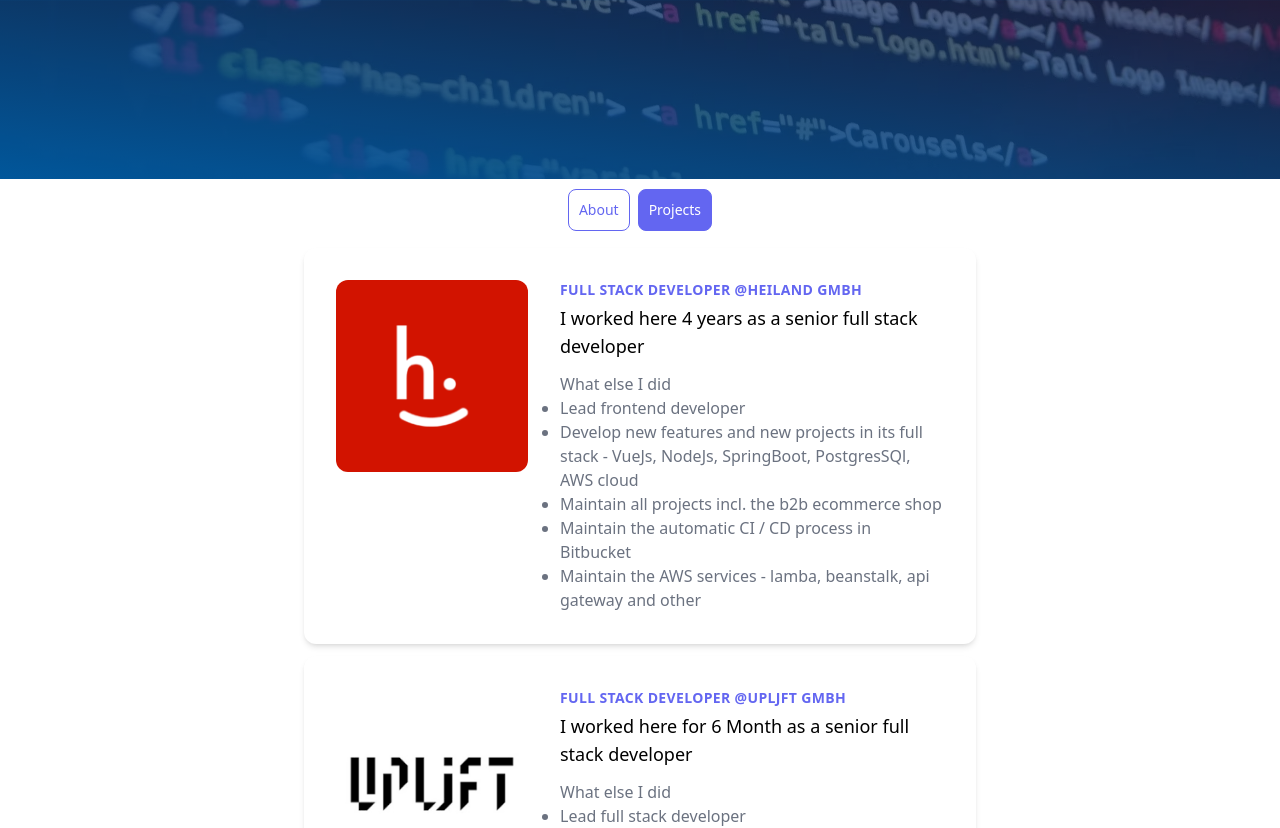
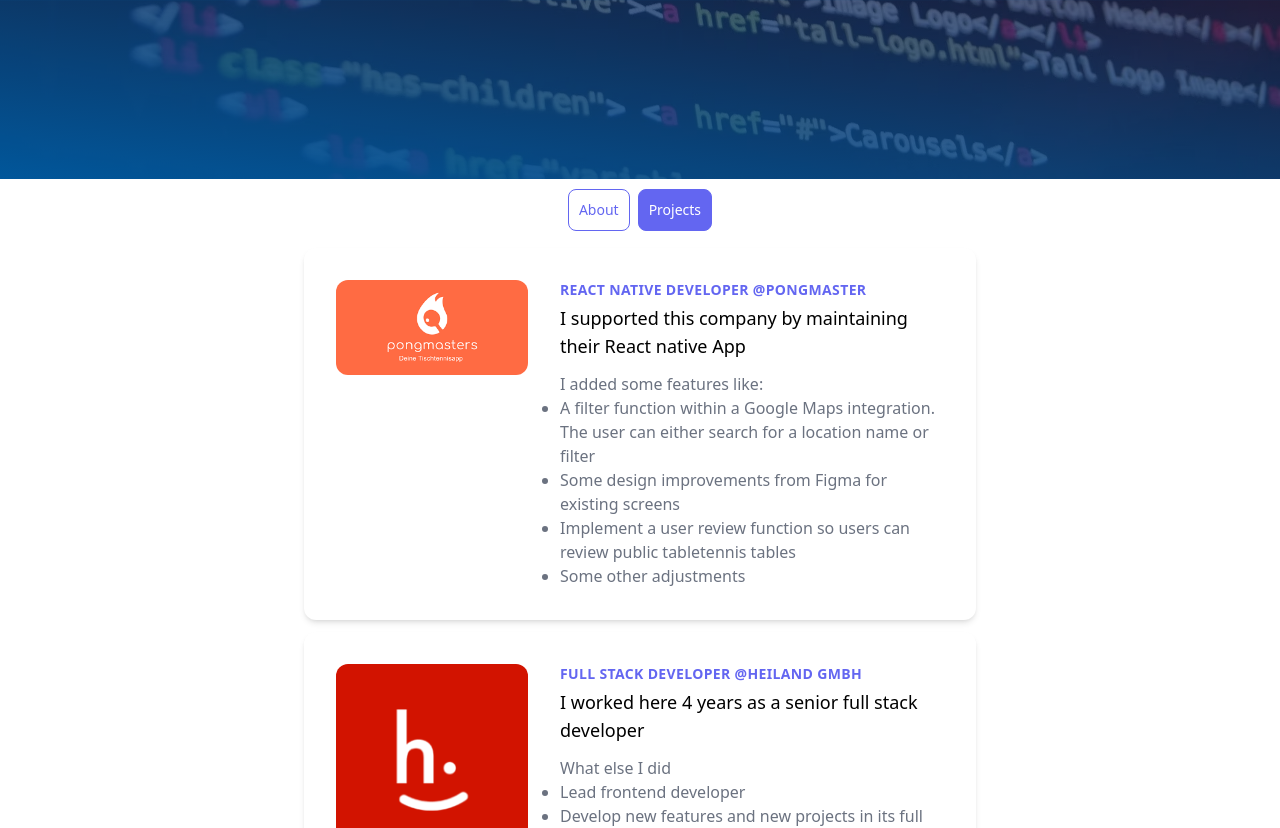
Before and after one commit to devonik/portfolio-tailwind, a Vue app: page /projects in a window 1280 px wide. Shown: the top 828 px of the page. Built offline with nearby package versions, Linux system fonts and the light colour scheme; no server answers; a web font is replaced by a local one.

Commit message:
add pongmaster project, adjust profile text

```diff
--- a/src/components/Profile.vue
+++ b/src/components/Profile.vue
@@ -83,6 +83,10 @@
                     <div class="mb-3">
                         <p class="block mb-3 text-lg font-medium text-black dark:text-white">
                             Can work with</p>
+                        <span class="icon-[devicon--react] mr-3" title="React"
+                            style="width: 32px; height: 32px;"></span>
+                        <span class="icon-[tabler--brand-react-native] mr-3" title="React native"
+                            style="width: 32px; height: 32px;"></span>
                         <span class="icon-[logos--postgresql] mr-3" title="PostgreSQL"
                             style="width: 32px; height: 32px;"></span>
                         <span class="icon-[bxl--spring-boot] mr-3" title="Java Springboot"
--- a/src/views/ProjectsView.vue
+++ b/src/views/ProjectsView.vue
@@ -28,6 +28,30 @@ fetchNpmDownloads('nuxt-vuetify-nested-containment').then(async response => {
 <template>
   <main>
     <div class="mb-6">
+      <div class="max-w-md mx-auto mb-3 bg-white dark:bg-gray-800 rounded-xl shadow-md overflow-hidden md:max-w-2xl">
+        <div class="md:flex">
+          <div class="md:flex-shrink-0 p-8 pr-0">
+            <img class="w-full object-cover rounded-xl md:w-48" src="@/assets/projects/pongmaster-logo.png"
+              alt="Pongmaster">
+          </div>
+          <div class="p-8">
+            <div class="uppercase tracking-wide text-sm text-indigo-500 font-semibold">React native developer
+              @Pongmaster</div>
+            <p class="block mt-1 text-lg font-medium text-black dark:text-white">
+              I supported this company by maintaining their React native App</p>
+            <p class="mt-3 text-gray-500 dark:text-gray-300">
+              I added some features like:
+            <ul class="list-disc">
+              <li>A filter function within a Google Maps integration. The user can either search for a location name or
+                filter</li>
+              <li>Some design improvements from Figma for existing screens</li>
+              <li>Implement a user review function so users can review public tabletennis tables</li>
+              <li>Some other adjustments</li>
+            </ul>
+            </p>
+          </div>
+        </div>
+      </div>
       <div class="max-w-md mx-auto mb-3 bg-white dark:bg-gray-800 rounded-xl shadow-md overflow-hidden md:max-w-2xl">
         <div class="md:flex">
           <div class="md:flex-shrink-0 p-8 pr-0">
```
Also changed, not shown: src/assets/projects/pongmaster-logo.png (added).
